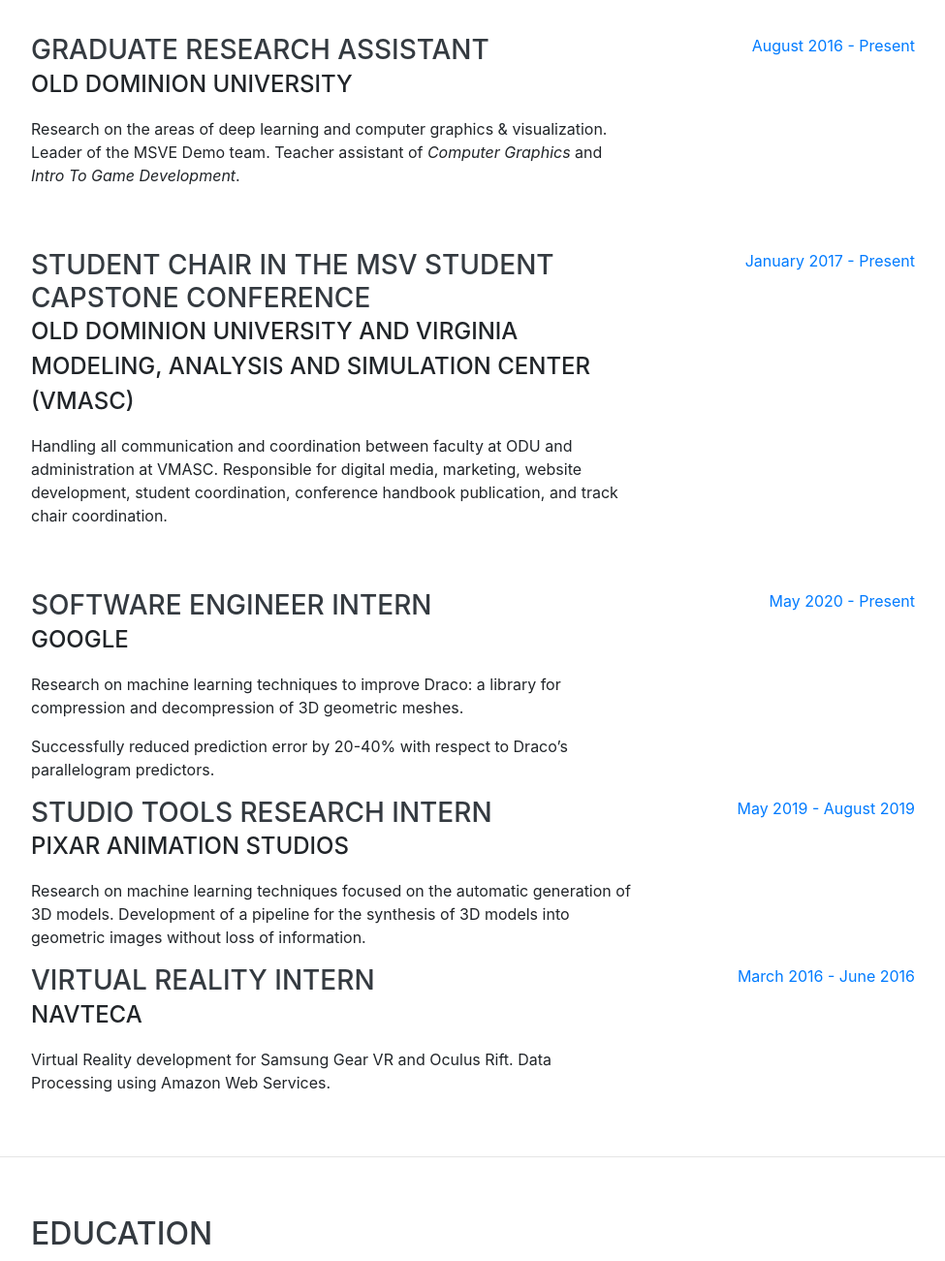
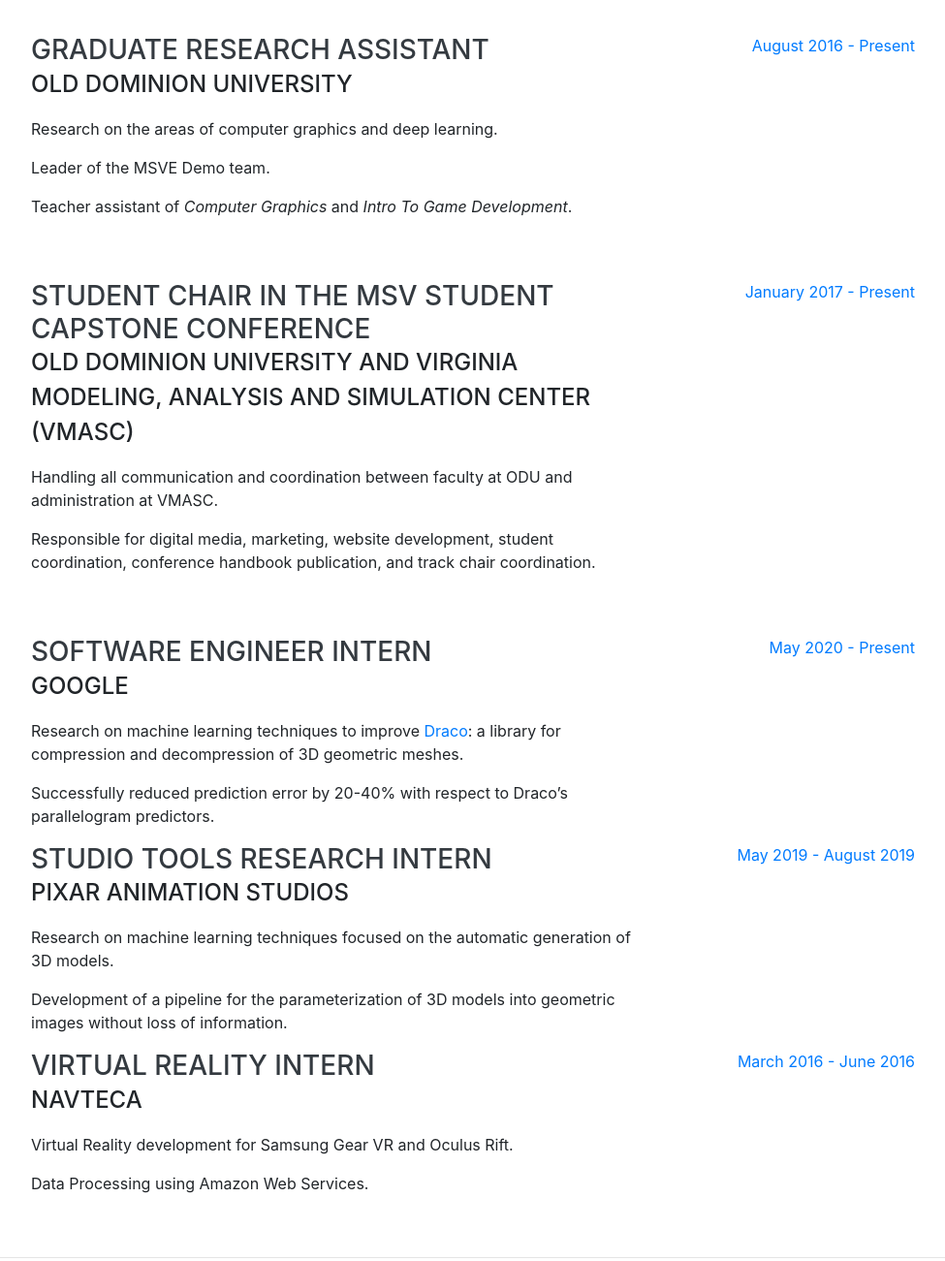
Before and after one commit to DandiC/dandic.github.io, a website with bundled scripts: page index.html in a window 1280 px wide. Shown: the part 900-2201 px from the top of the page at 97% size, without its empty margins (288-1263 px from the left). Built offline with nearby package versions, Linux system fonts and the light colour scheme; a web font is replaced by a local one.

Commit message:
new lines in experience descriptions

```diff
--- a/index.html
+++ b/index.html
@@ -95,7 +95,9 @@
           <div class="resume-content">
             <h3 class="mb-0">Graduate Research Assistant</h3>
             <div class="subheading mb-3">Old Dominion University</div>
-            <p>Research on the areas of deep learning and computer graphics &amp; visualization. Leader of the MSVE Demo team. Teacher assistant of <i>Computer Graphics</i> and <i>Intro To Game Development</i>.</p>
+            <p>Research on the areas of computer graphics and deep learning.</p>
+			<p>Leader of the MSVE Demo team.</p>
+			<p>Teacher assistant of <i>Computer Graphics</i> and <i>Intro To Game Development</i>.</p>
           </div>
           <div class="resume-date text-md-right">
             <span class="text-primary">August  2016 - Present</span>
@@ -106,7 +108,8 @@
           <div class="resume-content">
             <h3 class="mb-0">Student Chair in the MSV Student Capstone Conference</h3>
             <div class="subheading mb-3">Old Dominion University and Virginia Modeling, Analysis and Simulation Center (VMASC)</div>
-            <p>Handling all communication and coordination between faculty at ODU and administration at VMASC. Responsible for digital media, marketing, website development, student coordination, conference handbook publication, and track chair coordination.</p>
+            <p>Handling all communication and coordination between faculty at ODU and administration at VMASC.</p>
+			<p>Responsible for digital media, marketing, website development, student coordination, conference handbook publication, and track chair coordination.</p>
           </div>
           <div class="resume-date text-md-right">
             <span class="text-primary">January 2017 - Present</span>
@@ -117,7 +120,7 @@
           <div class="resume-content">
             <h3 class="mb-0">Software Engineer Intern</h3>
             <div class="subheading mb-3">Google</div>
-            <p>Research on machine learning techniques to improve Draco: a library for compression and decompression of 3D geometric meshes.</p>
+            <p>Research on machine learning techniques to improve <a href="https://google.github.io/draco/" target="_blank">Draco</a>: a library for compression and decompression of 3D geometric meshes.</p>
 			<p>Successfully reduced prediction error by 20-40% with respect to Draco’s parallelogram predictors.</p>
           </div>
           <div class="resume-date text-md-right">
@@ -129,7 +132,8 @@
           <div class="resume-content">
             <h3 class="mb-0">Studio Tools Research Intern</h3>
             <div class="subheading mb-3">Pixar Animation Studios</div>
-            <p>Research on machine learning techniques focused on the automatic generation of 3D models. Development of a pipeline for the synthesis of 3D models into geometric images without loss of information.</p>
+            <p>Research on machine learning techniques focused on the automatic generation of 3D models.</p>
+			<p>Development of a pipeline for the parameterization of 3D models into geometric images without loss of information.</p>
           </div>
           <div class="resume-date text-md-right">
             <span class="text-primary">May 2019 - August 2019</span>
@@ -140,7 +144,8 @@
           <div class="resume-content">
             <h3 class="mb-0">Virtual Reality Intern</h3>
             <div class="subheading mb-3">Navteca</div>
-            <p>Virtual Reality development for Samsung Gear VR and Oculus Rift. Data Processing using Amazon Web Services.</p>
+            <p>Virtual Reality development for Samsung Gear VR and Oculus Rift.</p>
+			<p>Data Processing using Amazon Web Services.</p>
           </div>
           <div class="resume-date text-md-right">
             <span class="text-primary">March 2016 - June 2016</span>
```
